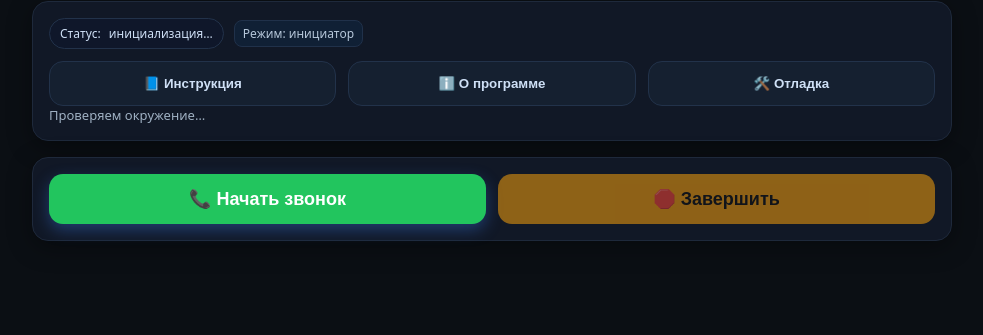
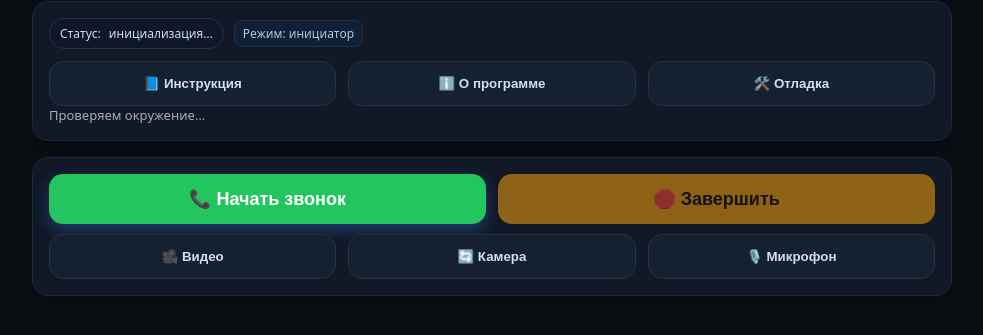
Before and after one commit to Kaplinskiy/Zvonilka, a website built with Vite: page index.html in a window 1280 px wide. Shown: the part 71-406 px from the top of the page, without its empty margins (148-1131 px from the left). Built offline with nearby package versions, Linux system fonts and the light colour scheme; files whose address does not match are found by name.

Commit message:
test video 1

```diff
--- a/index.html
+++ b/index.html
@@ -98,7 +98,7 @@
     /* Video circle + dock */
     #videoWrap{ display:none; width:min(56vh,56vw); aspect-ratio:1/1; margin:16px auto 0; border-radius:50%; overflow:hidden; background:#0b1220; border:1px solid var(--stroke) }
     #videoWrap video{ width:100%; height:100%; object-fit:cover }
-    #videoDock{ display:none; justify-content:center; gap:12px; margin:10px auto 0; }
+    #videoDock{ display:flex; justify-content:center; gap:12px; margin:10px auto 0; }
     #videoDock .ghost{ min-width:140px }
     /* RTL support */
     html[dir="rtl"] body{ text-align:right; }
```
